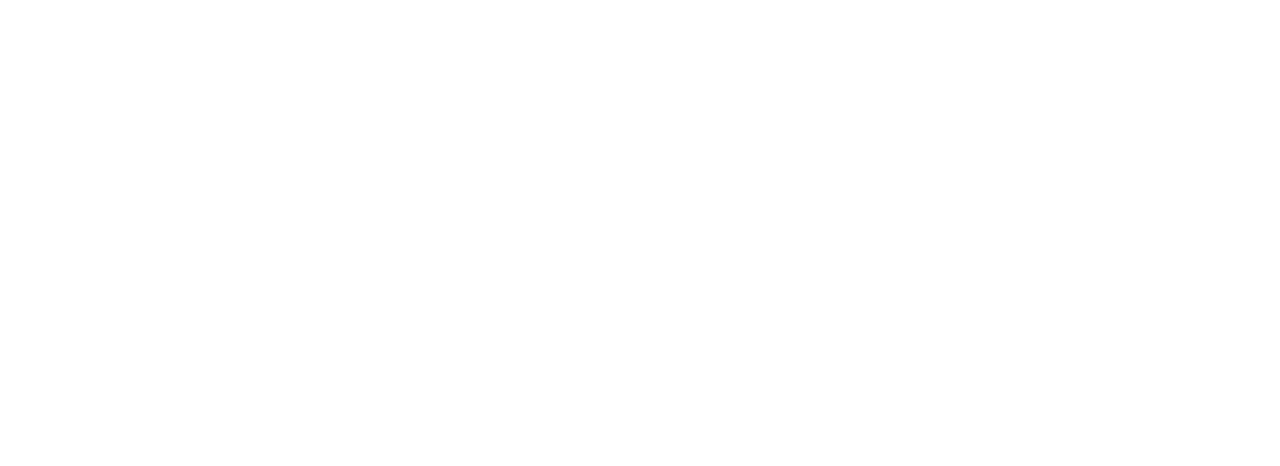
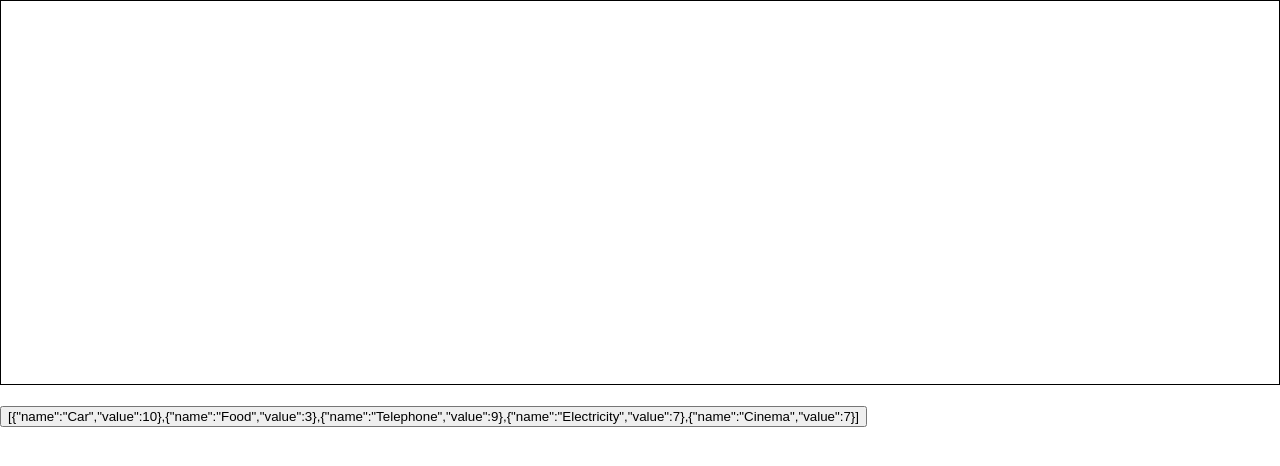
Before and after one commit to fogelo/charts, a React (Create React App) app: page / in a window 1280 px wide. Shown: the top 466 px of the page. Built offline with nearby package versions, Linux system fonts and the light colour scheme.

Commit message:
setup random data generator

```diff
--- a/src/App.tsx
+++ b/src/App.tsx
@@ -1,9 +1,11 @@
 import React from "react";
 import "./App.css";
+import UiCodeTv from "./UiCodeTv";
+
 function App() {
     return (
         <div className="App">
-
+            <UiCodeTv/>
         </div>
     );
 }
--- /dev/null
+++ b/src/UiCodeTv.tsx
@@ -0,0 +1,60 @@
+import React, {useState} from "react";
+
+const UiCodeTv = () => {
+
+    //1) Set initial data and settings
+
+    const initialData = [
+        {
+            name: "Car",
+            value: 10,
+        },
+        {
+            name: "Food",
+            value: 3,
+        },
+        {
+            name: "Telephone",
+            value: 9,
+        },
+        {
+            name: "Electricity",
+            value: 7,
+        },
+        {
+            name: "Cinema",
+            value: 7,
+        },
+    ]
+
+    const width = 500
+    const height = 150
+    const padding = 20
+    const maxValue = 20
+
+    const [chartData, setChartData] = useState(initialData)
+
+    //2) Setup random data generator and svg canvas - холст
+    const newData = () => chartData.map(d => {
+        return {...d, value: Math.ceil(Math.random() * maxValue)}
+    })
+    //3) Setup functions for Scales
+    //4) Setup functions to draw Lines
+    //5) Draw Line
+    //6) Setup functions to draw x and y Axes
+    //7) Draw x and y Axes
+    return (
+        <div>
+            <svg id={"chart"} viewBox={"0 0 500 150"}>
+                <path d={""} fill={"none"} stroke={"white"} strokeWidth={"5"}/>
+            </svg>
+            <p>
+                <button onClick={() => setChartData(newData())}>
+                    {JSON.stringify(chartData)}
+                </button>
+            </p>
+        </div>
+    );
+};
+
+export default UiCodeTv;
```
